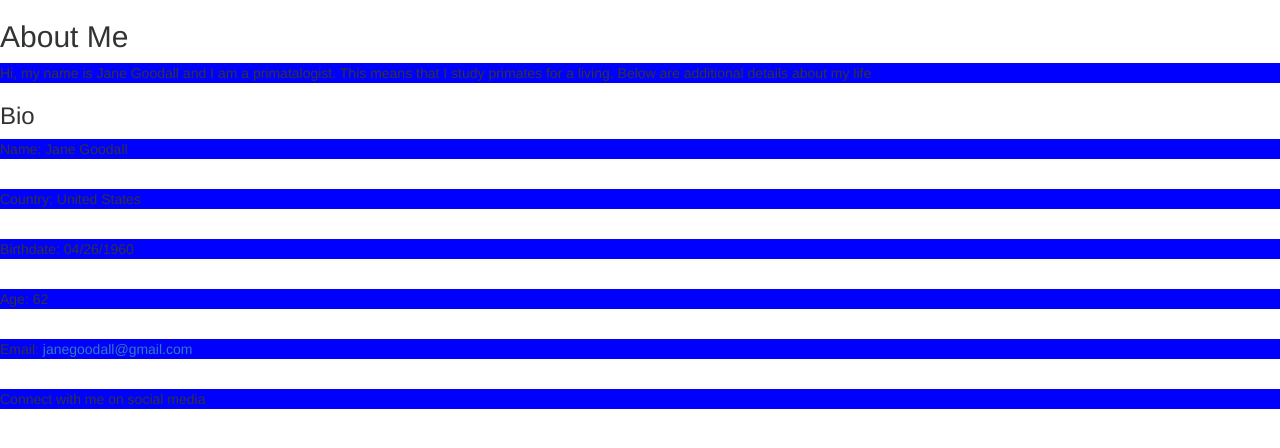
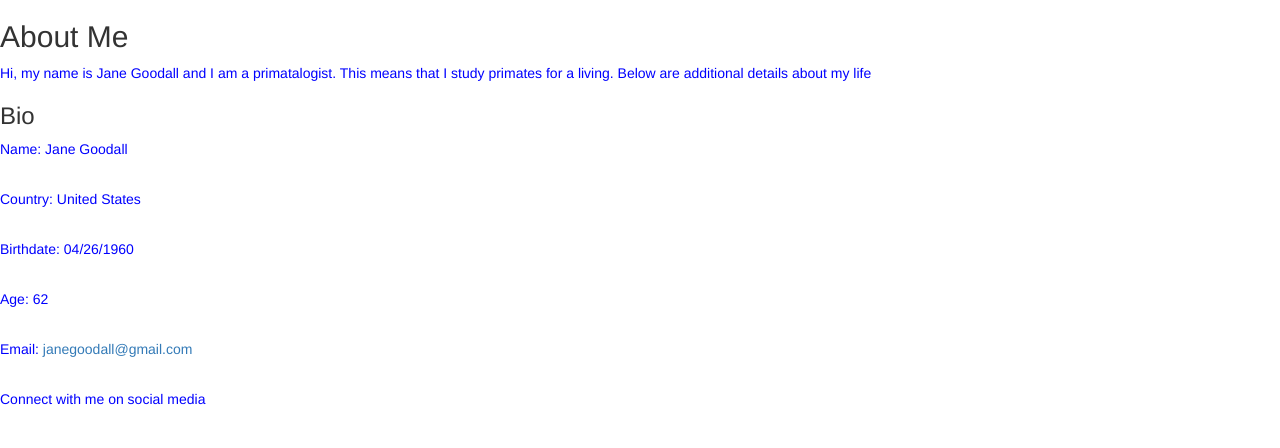
Before and after one commit to iu-msis/1-html-review-klgogel, a PHP site: page / in a window 1280 px wide. Shown: the part 122-570 px from the top of the page. Run offline with PHP 8.4, Linux system fonts and the light colour scheme; some libraries are stand-ins or nearby versions.

Commit message:
css link

```diff
--- a/public/css/style.css
+++ b/public/css/style.css
@@ -1,3 +1,3 @@
 p{
-    background-color: blue;
+    color: blue;
 }
```
